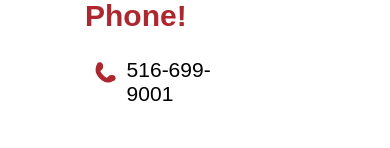
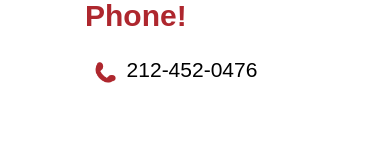
Before and after one commit to PrinceJudah85/Two-Little-Red-Hens, a React (Create React App) app: page /ContactUs in a window 390 px wide. Shown: the part 196-344 px from the top of the page. Built offline with nearby package versions, Linux system fonts and the light colour scheme; a web font is replaced by a local one.

Commit message:
fix phone number to be real one

```diff
--- a/src/App.css
+++ b/src/App.css
@@ -312,7 +312,6 @@
   color: #ae272e;
 }
 .phone-number {
-  width: 117px;
   height: 29px;
   font-family:'Hind Madurai', sans-serif;
   font-size: 21px;
--- a/src/components/ContactUs.jsx
+++ b/src/components/ContactUs.jsx
@@ -9,7 +9,7 @@ export default function ContactUs() {
         <h2 className="contact-by-phone">Contact by Phone!</h2>
         <div id="contact-phone-div">
           <img className="phone-img" src={phoneImg} alt="phone"></img>
-          <a className="phone-number" href="tel:5166999001">516-699-9001</a>
+          <a className="phone-number" href="tel:2124520476">212-452-0476</a>
         </div>
 
         <h2 className="location-header">Where are we located?</h2>
```
